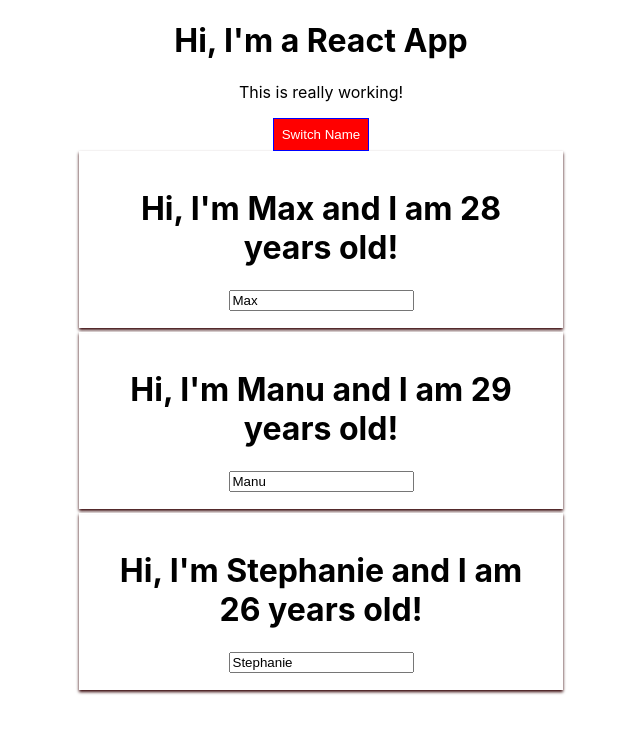
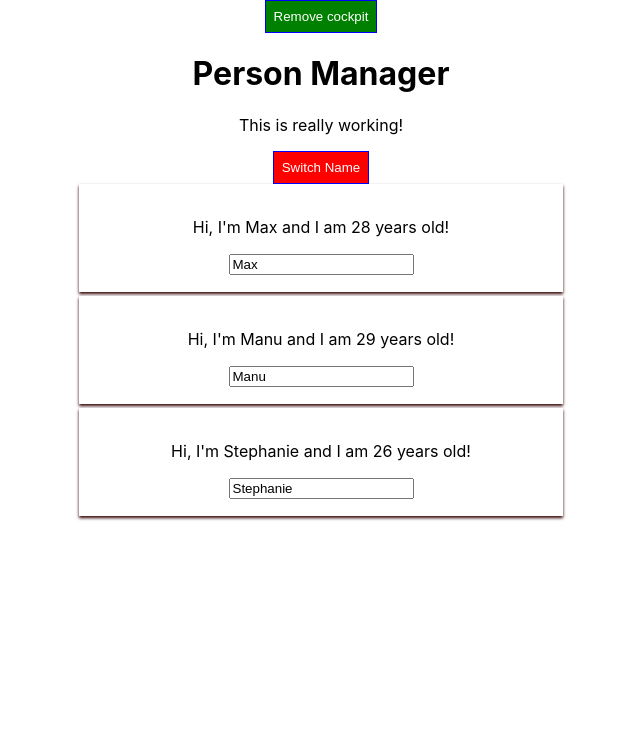
Before and after one commit to katmcglo/burgeramt, a React (Create React App) app: page / in a window 1280 px wide. Both pictures are taken after a click on the button "Switch Name". Shown: the top 734 px of the page, without its empty margins (319-959 px from the left). Built offline with nearby package versions, Linux system fonts and the light colour scheme.

Commit message:
more practice

```diff
--- a/package.json
+++ b/package.json
@@ -6,6 +6,7 @@
     "@testing-library/jest-dom": "^4.2.4",
     "@testing-library/react": "^9.3.2",
     "@testing-library/user-event": "^7.1.2",
+    "prop-types": "^15.7.2",
     "radium": "^0.26.0",
     "react": "^16.13.1",
     "react-dom": "^16.13.1",
--- a/src/components/Cockpit/Cockpit.js
+++ b/src/components/Cockpit/Cockpit.js
@@ -1,7 +1,26 @@
-import React from 'react';
+import React, { useEffect } from 'react';
 import classes from './Cockpit.module.css';
 
 const Cockpit = (props) => {
+  useEffect(() => {
+    console.log('cockpit.js useeffect');
+    setTimeout(() => {
+      alert('saved data to cloud!');
+    }, 1000);
+    return () => {
+      console.log('COckpit.js cleanup');
+    }
+  }, []);
+
+  useEffect(() => {
+    console.log('Cockpit.js 2nd useEffect');
+    return () => {
+      console.log('Cockpit.js cleanup work in 2nd useEffect');
+    }
+  });
+
+  //useEffect();
+
   const assignedClasses = [];
   let btnClass = [];
 
@@ -10,17 +29,17 @@ const Cockpit = (props) => {
   }
 
 
-  if (props.persons.length <= 2) {
+  if (props.personsLength <= 2) {
     assignedClasses.push(classes.red); // classes red
   }
-  if (props.persons.length <= 1) {
+  if (props.personsLength <= 1) {
     assignedClasses.push(classes.red); //classes red, bold
   }
 
 
   return (
     <div className={classes.Cockpit}>
-    <h1>Hi, I'm a React App</h1>
+    <h1>{props.title}</h1>
     <p className={assignedClasses.join(' ')}>This is really working!</p>
     <button
       className={btnClass}
@@ -32,4 +51,4 @@ const Cockpit = (props) => {
   )
 }
 
-export default Cockpit;
+export default React.memo(Cockpit);
--- a/src/components/Person/Person.js
+++ b/src/components/Person/Person.js
@@ -1,16 +1,34 @@
-import React from 'react';
+import React, { Component } from 'react';
 import classes from './Person.module.css';
+import Aux from '../../hoc/Auxiliary';
+import withClass from '../../hoc/withClass';
+import PropTypes from 'prop-types';
 
 
-const person = (props) => {
-
+class Person extends Component {
+  render() {
+  console.log('Person.js rendering')
   return (
-    <div className={classes.Person}>
-      <h1 onClick={props.click}>Hi, I'm {props.name} and I am {props.age} years old!</h1>
-      <p>{props.children}</p>
-      <input type="text" onChange={props.changed} value={props.name}/>
-    </div>
+    <Aux>
+      <p onClick={this.props.click}>Hi, I'm {this.props.name} and I am {this.props.age} years old!</p>
+      <p key="i2">{this.props.children}</p>
+      <input
+      key="i3"
+      type="text"
+      onChange={this.props.changed}
+      value={this.props.name}
+      ref={(inputEl) => {inputEl}}
+      />
+    </Aux>
   );
 }
+}
 
-export default person;
+Person.propTypes = {
+  click: PropTypes.func,
+  name: PropTypes.string,
+  age: PropTypes.number,
+  changed: PropTypes.func
+};
+
+export default withClass(Person, classes.Person);
--- a/src/components/Persons/Persons.js
+++ b/src/components/Persons/Persons.js
@@ -1,14 +1,52 @@
-import React from 'react';
+import React, { PureComponent } from 'react';
 import Person from '../Person/Person';
 
-const persons = (props) => props.persons.map((person, index) => {
-    return <Person
-      name={person.name}
-      age={person.age}
-      click={() => props.click(index)}
-      changed={(event) => props.changed(event, person.id)}
-      key={person.id}
-    />
+class Persons extends PureComponent {
+
+  static getDerivedStateFromProps(props, state) {
+    console.log('perosns.js getdervidedstatefromprorps');
+  }
+
+  // shouldComponentUpdate(nextProps, nextState) {
+  //   console.log('persons.js shouldComponentUpdate');
+  //   if (
+  //     nextProps.persons !== this.props.persons ||
+  //     nextProps.persons !== this.props.persons ||
+  //     nextProps.clicked !== this.props.clicked
+  //      )   {
+  //     return true;
+  //   } else {
+  //     return false;};
+  //   // return true;
+  //   }
+
+  getSnapshotBeforeUpdate(prevProps, prevState) {
+    console.log('persons.js getSnapshotBeforeUpdate');
+    return { message: 'SNapshot!'};
+  }
+
+  componentDidUpdate(prevProps, prevState, snapshot) {
+    console.log('persons.js componentdidupdate');
+    console.log(snapshot);
+  }
+
+  componentWillUnmount() {
+    console.log('Persons.js componentWillUnmount');
+  }
+
+  render(){
+  return this.props.persons.map((person, index) => {
+    console.log('Persons.js rendering...');
+      return (<Person
+        name={person.name}
+        age={person.age}
+        click={() => this.props.click(index)}
+        changed={(event) => this.props.changed(event, person.id)}
+        key={person.id}
+      />
+      );
   });
+  }
+};
 
-  export default persons;
+  export default Persons;
--- a/src/containers/App.js
+++ b/src/containers/App.js
@@ -1,20 +1,42 @@
 import React, { Component } from 'react';
 import classes from './App.module.css';
-import Person from '../components/Person/Person';
-import ErrorBoundary from '../components/ErrorBoundary/ErrorBoundary';
 import Cockpit from '../components/Cockpit/Cockpit';
 import Persons from '../components/Persons/Persons';
+import withClass from '../hoc/withClass';
+import Aux from '../hoc/Auxiliary';
 
 
 class App extends Component {
+  constructor(props) {
+    super(props);
+    console.log('App.js constructor');
+  }
+
   state = {
     persons: [
       { id: 'person-33', name: 'Max', age: 28 },
       { id: 'person-1', name: 'Manu', age: 29 },
       { id: 'person-2', name: 'Stephanie', age: 26 }
     ],
-    otherState: 'some other value'
+    otherState: 'some other value',
+    showPersons: false,
+    showCockpit: true,
+    changeCounter: 0
   };
+
+  static getDerivedStateFromProps(props, state) {
+    console.log('App.js getDerivedstatefromproprs');
+    return state;
+  }
+
+  componentDidMount() {
+    console.log('App.js componentDidMount rendering');
+  }
+
+  shouldComponentUpdate() {
+    console.log('App.js shouldComponentUpdate');
+    return true;
+  }
 
   deletePersonHandler = (personIndex) => {
     const persons = [...this.state.persons];
@@ -36,8 +58,11 @@ class App extends Component {
     const persons = [...this.state.persons]
     persons[personIndex] = person;
 
-    this.setState({
-      persons: persons
+    this.setState((prevState, props) => {
+      return {
+      persons: persons,
+      changeCounter: prevState.changeCounter + 1
+      };
     })
   }
 
@@ -47,6 +72,8 @@ class App extends Component {
   }
 
   render() {
+    console.log('App.js render');
+
     let persons = null;
 
 
@@ -65,18 +92,21 @@ class App extends Component {
 
 
     return (
-        <div className={classes.App}>
-          <Cockpit
+        <Aux className={classes.App}>
+          <button onClick={() => {this.setState({showCockpit: false})}}>Remove cockpit</button>
+          {this.state.showCockpit ? <Cockpit
+          title={this.props.appTitle}
           showPersons={this.state.showPersons}
           persons={this.state.persons}
           clicked={this.togglePersonsHandler}
-          />
+          personsLength={this.state.persons.length}
+          /> : null}
           {persons}
-        </div>
+        </Aux>
 
     );
     // return React.createElement('div', {className: 'App'}, React.createElement('h1', null, 'Does this work now?'));
   }
 }
 
-export default App;
+export default withClass(App, classes.App);
--- /dev/null
+++ b/src/hoc/Auxiliary.js
@@ -0,0 +1,3 @@
+const auxiliary = props => props.children;
+
+export default auxiliary;
--- /dev/null
+++ b/src/hoc/withClass.js
@@ -0,0 +1,12 @@
+import React from 'react';
+
+
+const withClass = (WrappedComponent, className) => {
+  return props => (
+    <div className={className}>
+      <WrappedComponent {...props} />
+    </div>
+  );
+  };
+
+export default withClass;
--- a/src/index.js
+++ b/src/index.js
@@ -6,7 +6,7 @@ import * as serviceWorker from './serviceWorker';
 
 ReactDOM.render(
   <React.StrictMode>
-    <App />
+    <App appTitle="Person Manager" />
   </React.StrictMode>,
   document.getElementById('root')
 );
```
Also changed, not shown: 1 other file (tests, documents, lock files or other folders).
